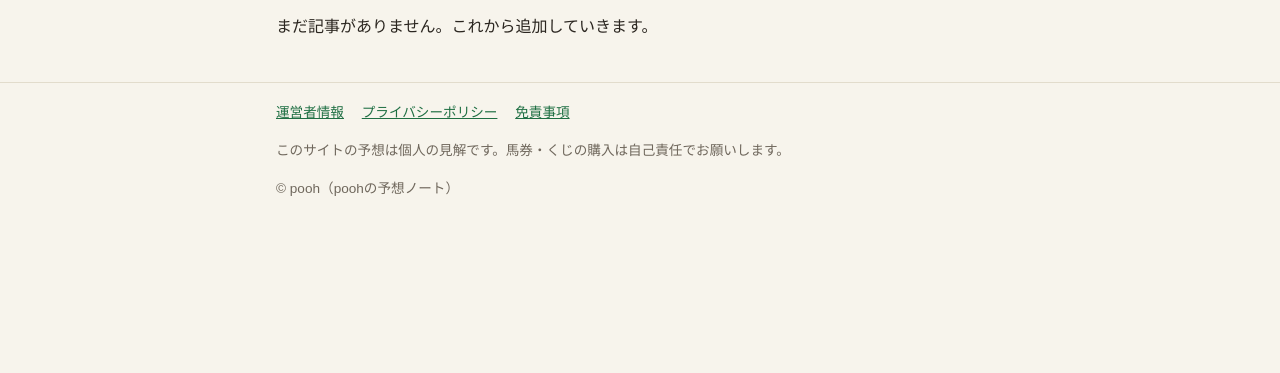
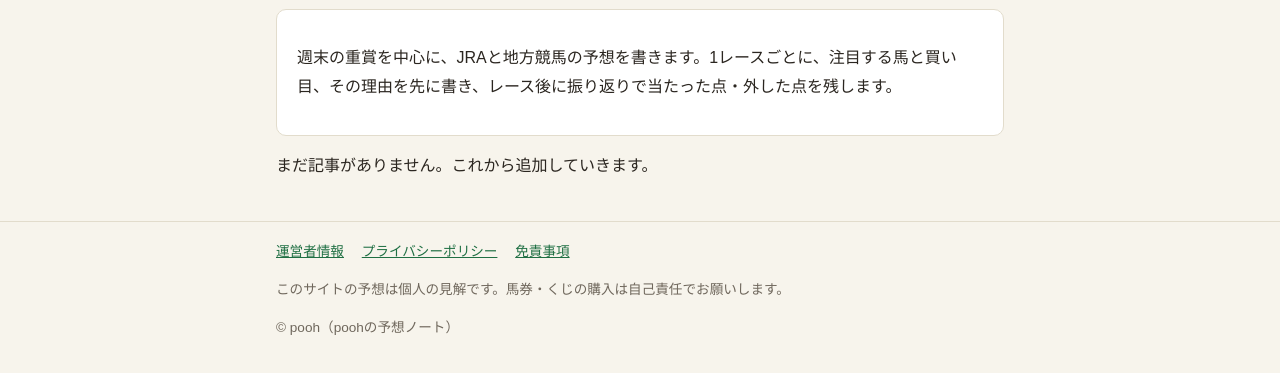
Before and after one commit to pooh-hug/pooh-yosou, a plain HTML site: page keiba/index.html in a window 1280 px wide. Shown: the part 215-588 px from the top of the page. Drawn offline with Linux system fonts and the light colour scheme.

Commit message:
競馬カテゴリに導入文を追加

```diff
--- a/keiba/index.html
+++ b/keiba/index.html
@@ -34,6 +34,11 @@
 
 <h1 class="section-title">競馬の予想一覧</h1>
 
+<div class="cat-intro card">
+  <p>週末の重賞を中心に、JRAと地方競馬の予想を書きます。1レースごとに、注目する馬と買い目、その理由を先に書き、レース後に振り返りで当たった点・外した点を残します。</p>
+</div>
+
+
 <p>まだ記事がありません。これから追加していきます。</p>
 
 
```
